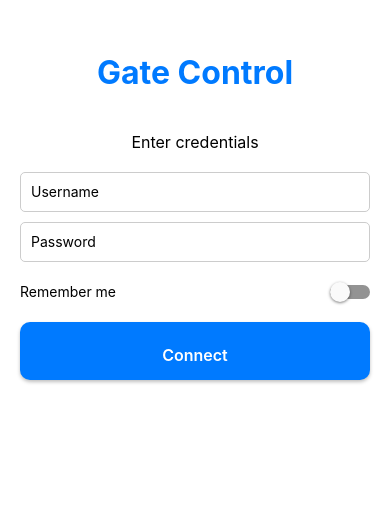
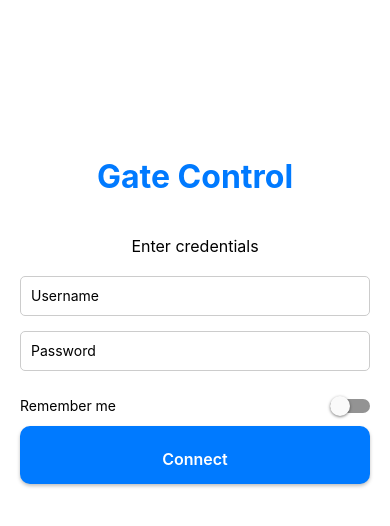
Before and after one commit to joeyede/gate-project, a React Native app in the folder gate-app/: screen / in a window 390 px wide. Shown: the part 196-722 px from the top of the page. Built offline with nearby package versions, Linux system fonts and the light colour scheme; what react_native_mqtt would draw is missing.

Commit message:
fix: allow enter and padding

```diff
--- a/gate-app/App.tsx
+++ b/gate-app/App.tsx
@@ -1,5 +1,5 @@
 import React, { useState, useEffect } from 'react';
-import { StyleSheet, View, Text, ActivityIndicator, TextInput, TouchableOpacity, Switch, Animated } from 'react-native';
+import { StyleSheet, View, Text, ActivityIndicator, TextInput, TouchableOpacity, Switch, Animated, Platform } from 'react-native';
 import AsyncStorage from '@react-native-async-storage/async-storage';
 import { MaterialIcons, MaterialCommunityIcons } from '@expo/vector-icons';
 import init from 'react_native_mqtt';
@@ -243,7 +243,16 @@ export default function App() {
         <Text style={[styles.status, status.includes('Error') && styles.error]}>
           {status}
         </Text>
-        <View style={styles.inputContainer}>
+        <View style={[styles.inputContainer, { flex: Platform.OS === 'web' ? 0 : undefined }]}>
+          <form
+            onSubmit={(e) => {
+              e.preventDefault();
+              if (!loading && username && password) {
+                connectToMqtt();
+              }
+            }}
+            style={{ width: '100%' }}
+          >
             <TextInput
               style={styles.input}
               placeholder="Username"
@@ -251,6 +260,11 @@ export default function App() {
               onChangeText={setUsername}
               autoCapitalize="none"
               autoCorrect={false}
+              onSubmitEditing={() => {
+                if (!loading && username && password) {
+                  connectToMqtt();
+                }
+              }}
             />
             <TextInput
               style={styles.input}
@@ -260,6 +274,11 @@ export default function App() {
               secureTextEntry
               autoCapitalize="none"
               autoCorrect={false}
+              onSubmitEditing={() => {
+                if (!loading && username && password) {
+                  connectToMqtt();
+                }
+              }}
             />
             <View style={styles.rememberMeContainer}>
               <Text>Remember me</Text>
@@ -275,6 +294,7 @@ export default function App() {
             >
               <Text style={styles.buttonText}>Connect</Text>
             </TouchableOpacity>
+          </form>
         </View>
         {loading && <ActivityIndicator style={styles.loader} />}
         {notification && (
@@ -383,6 +403,7 @@ const styles = StyleSheet.create({
     borderColor: '#ccc',
     borderRadius: 5,
     paddingHorizontal: 10,
+    marginBottom: 15, // Add spacing between input fields
   },
   loader: {
     marginTop: 20,
```
Lines whose indentation alone changed are shown as unchanged.
